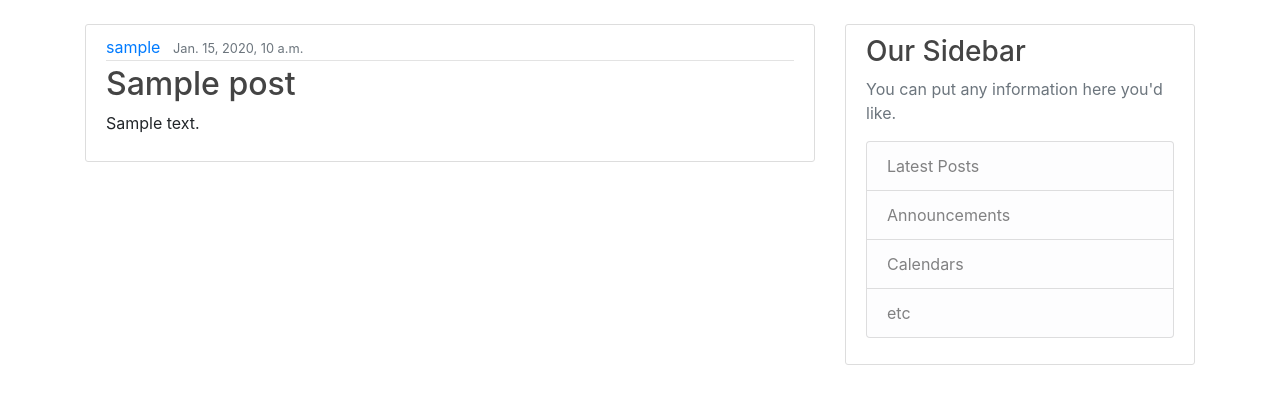
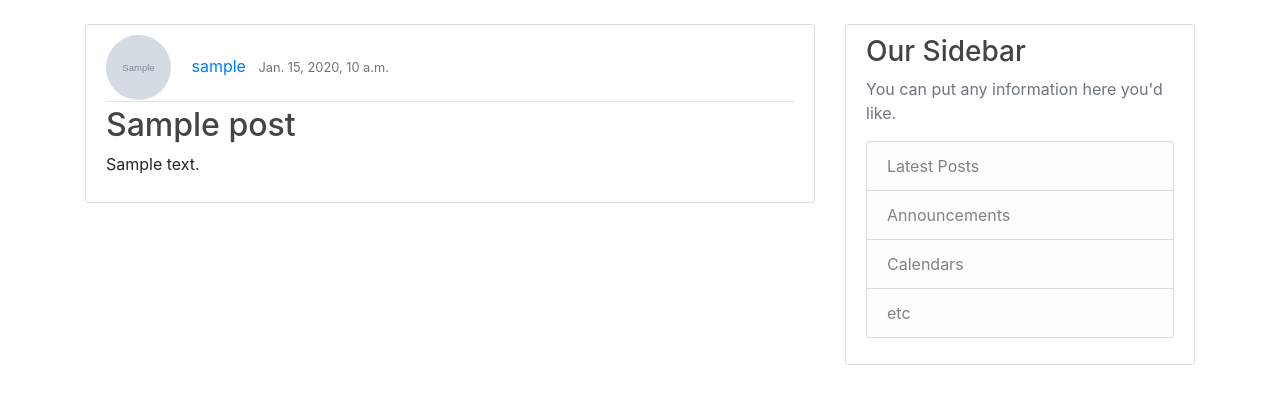
Before and after one commit to megamayoy/MultiUserBlog_Django, a Django app: page / in a window 1280 px wide. Shown: the part 72-476 px from the top of the page. Run offline with Django 3.2, Linux system fonts and the light colour scheme; tables that the repository leaves empty hold one stand-in row (values such as "Sample post"); grey boxes marked "Sample" are stand-in pictures; some libraries are stand-ins or nearby versions.

Commit message:
show user's profile picture in the home page

```diff
--- a/blog/templates/blog/home.html
+++ b/blog/templates/blog/home.html
@@ -9,6 +9,7 @@
             <article class="media content-section">
               <div class="media-body">
                 <div class="article-metadata">
+                  <img class="rounded-circle article-img" src="{{ post.author.userprofile.profile_pic.url }}">
                   <a class="mr-2" href="#">{{ post.author }}</a>
                   <small class="text-muted">{{ post.date_posted }}</small>
                 </div>
```
